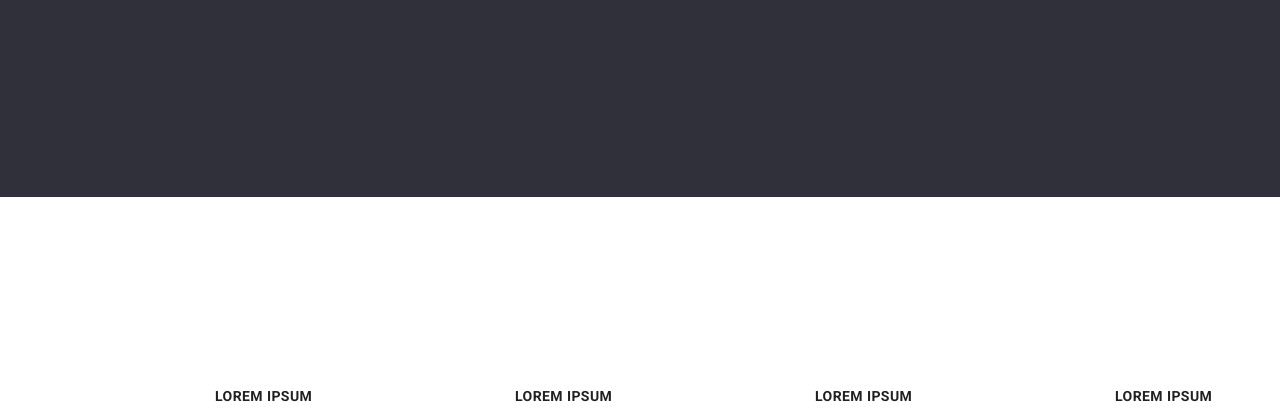
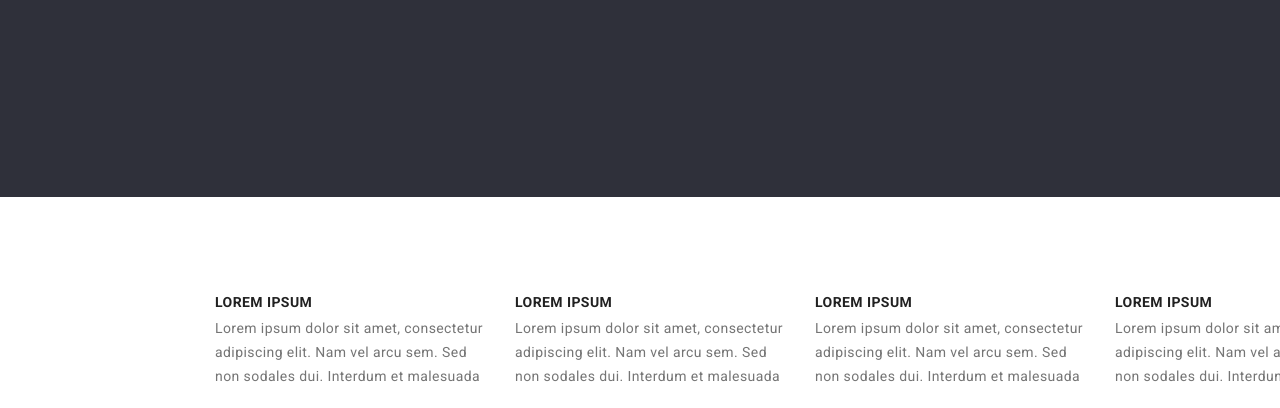
Before and after one commit to LadyAlicja/goit-markup-hw-03, a plain HTML site: page index.html in a window 1280 px wide. Shown: the part 485-893 px from the top of the page. Drawn offline with Linux system fonts and the light colour scheme.

Commit message:
padding repair

```diff
--- a/css/styles.css
+++ b/css/styles.css
@@ -305,7 +305,7 @@ figure {
   justify-content: space-between;
   margin: 0;
   gap: 30px;
-  padding-bottom: unset;
+  padding-bottom: 0;
   padding-left: 0;
 }
 
@@ -417,3 +417,7 @@ figure {
 ul.aplications-list > li > figure > img {
   display: block;
 }
+
+.no-padding {
+  padding-bottom: 0;
+}
--- a/index.html
+++ b/index.html
@@ -51,8 +51,8 @@
         <button type="button" class="button-order">Zamów usługę</button>
       </div>
 
-      <div class="section-main-page container section">
-        <ul class="list-no-style flex-list section">
+      <div class="section-main-page container section no-padding">
+        <ul class="list-no-style flex-list">
           <li>
             <section class="description-blocks">
               <h2 class="description-blocks-header">Lorem ipsum</h2>
```
